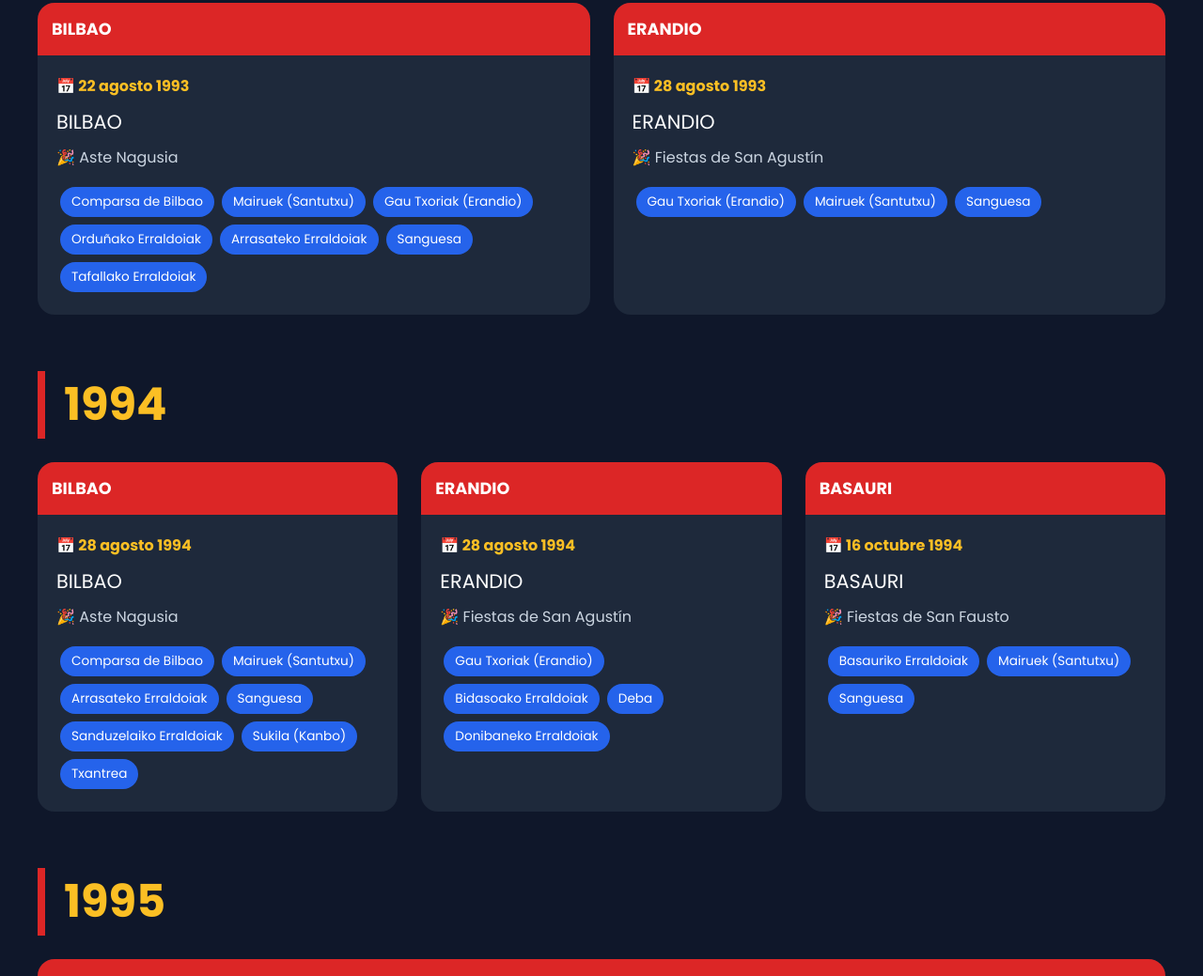
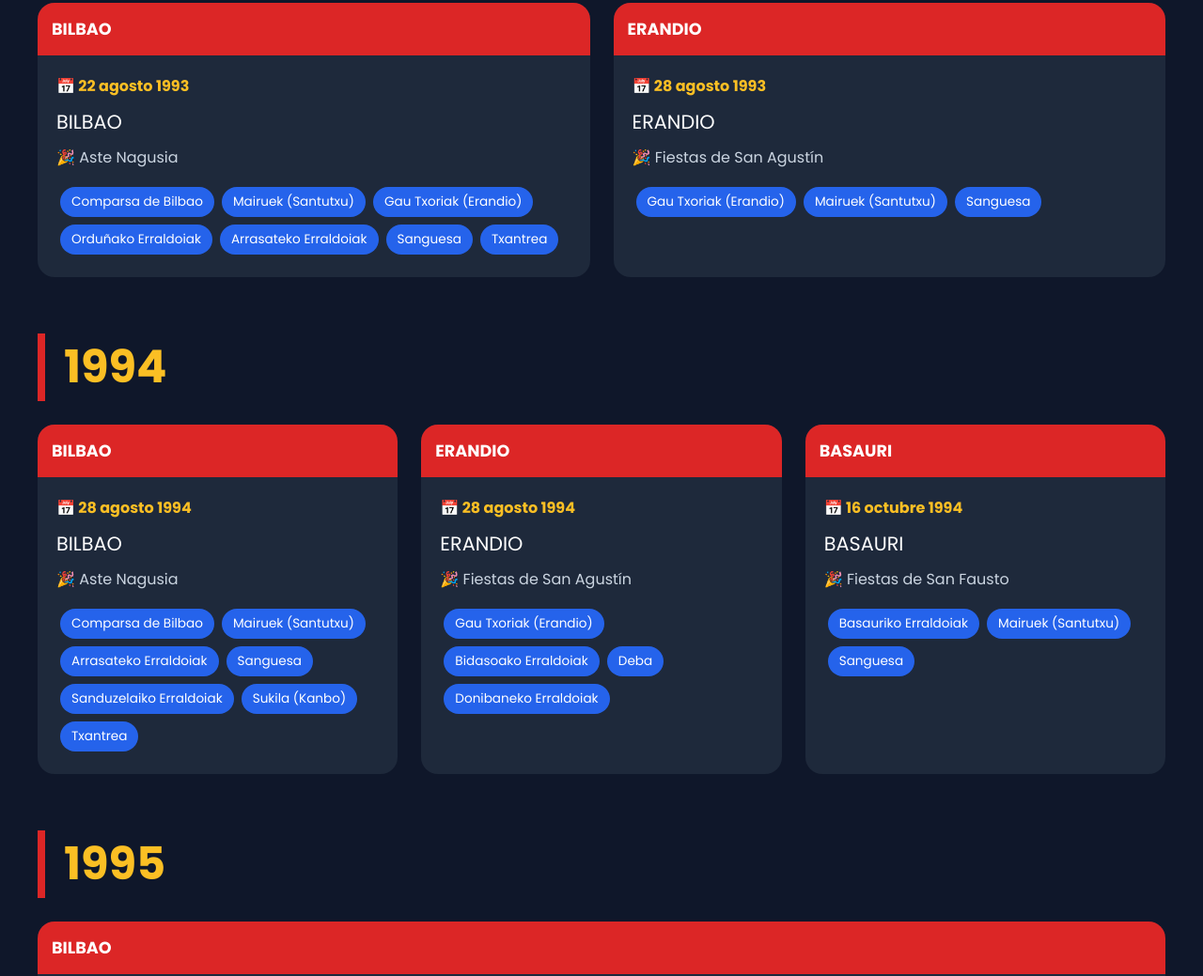
Before and after one commit to ivangago2000/gigantes, a plain HTML site: page index.html in a window 1280 px wide. Shown: the part 2231-3270 px from the top of the page at 94% size. Drawn offline with Linux system fonts and the light colour scheme.

Commit message:
Actualizar comparsas en evento de Bilbao

```diff
--- a/index.html
+++ b/index.html
@@ -348,7 +348,7 @@ const eventos = [
     fecha:"22 agosto 1993",
     lugar:"BILBAO",
     motivo:"Aste Nagusia",
-    comparsas:["Comparsa de Bilbao", "Mairuek (Santutxu)", "Gau Txoriak (Erandio)", "Orduñako Erraldoiak", "Arrasateko Erraldoiak", "Sanguesa", "Tafallako Erraldoiak"]
+    comparsas:["Comparsa de Bilbao", "Mairuek (Santutxu)", "Gau Txoriak (Erandio)", "Orduñako Erraldoiak", "Arrasateko Erraldoiak", "Sanguesa", "Txantrea"]
 },
 
 {
```
